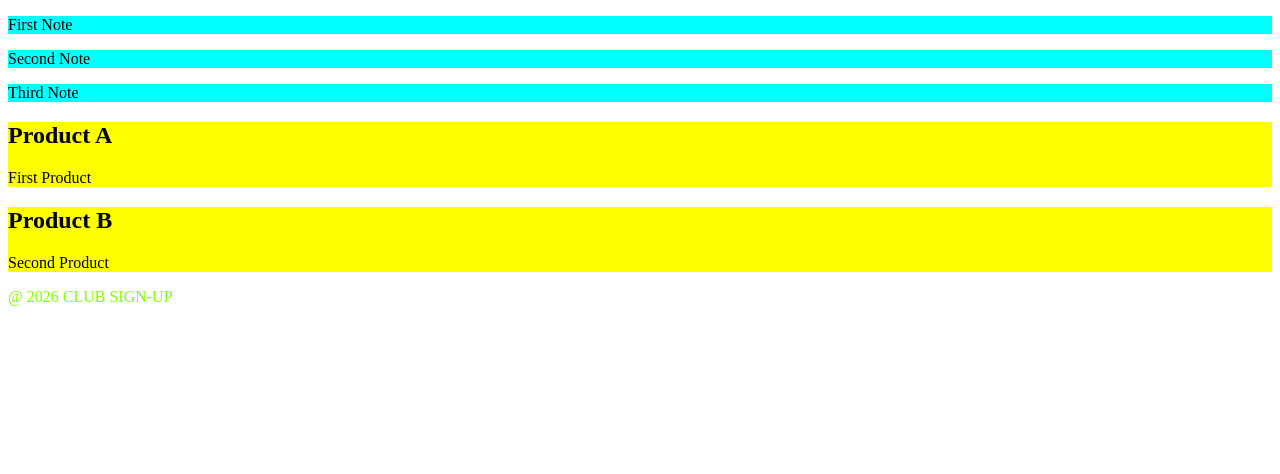
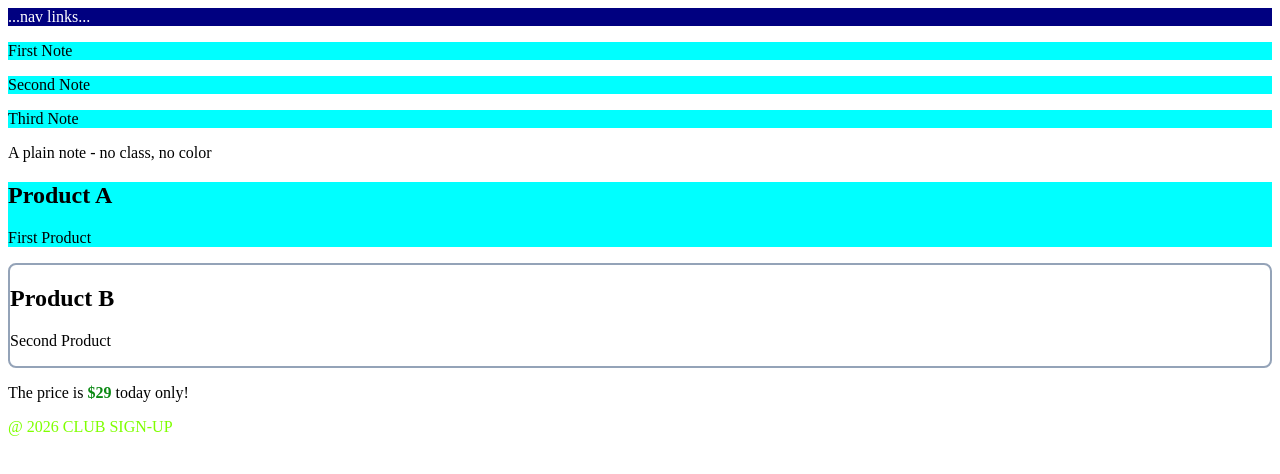
Before and after one commit to AnthonyGreen30/Unit1-HTML-26-27-, a plain HTML site: page Lesson9-Containers/index.html in a window 1280 px wide. Drawn offline with Linux system fonts and the light colour scheme.

Commit message:
lesson9 almost complete

```diff
--- a/Lesson9-Containers/index.html
+++ b/Lesson9-Containers/index.html
@@ -12,17 +12,27 @@
             color:chartreuse;
         }
         .card{
-            background-color: yellow;
+            border: 2px solid #94A3B8;
+            border-radius: 8px
+        }
+        #main-nav{
+            background: navy;
+            color: white;
+        }
+        .price{
+            color:rgb(11, 137, 19);
+            font-weight: 600;
         }
     </style>
 </head>
 <body>
+    <nav id="main-nav">...nav links...</nav>
     <p class="highlight">First Note</p>
     <p class="highlight">Second Note</p>
     <p class="highlight">Third Note</p>
-
+<p>A plain note - no class, no color</p>
     <!-- (div.card>h2+p)*2 -->
-    <div class="card">
+    <div class="highlight">
         <h2>Product A</h2>
         <p>First Product</p>
     </div>
@@ -30,6 +40,7 @@
         <h2>Product B</h2>
         <p>Second Product</p>
     </div>
+    <p>The price is <span class="price">$29</span> today only!</p>
 
     <footer id="site-footer">
         @ 2026 CLUB SIGN-UP
```
Also changed, not shown: Lesson9-Containers/profile_card.html (added, +24 -0 lines).
